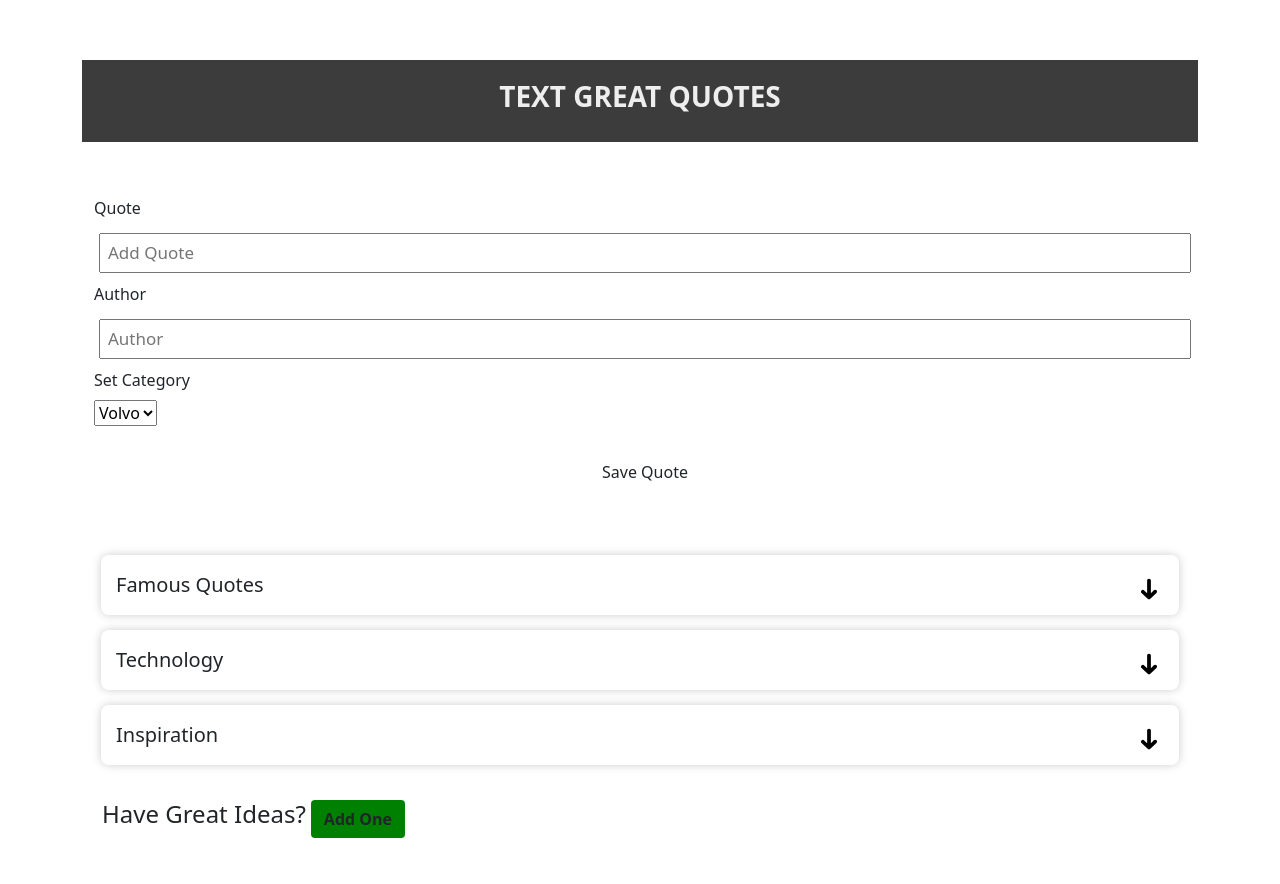
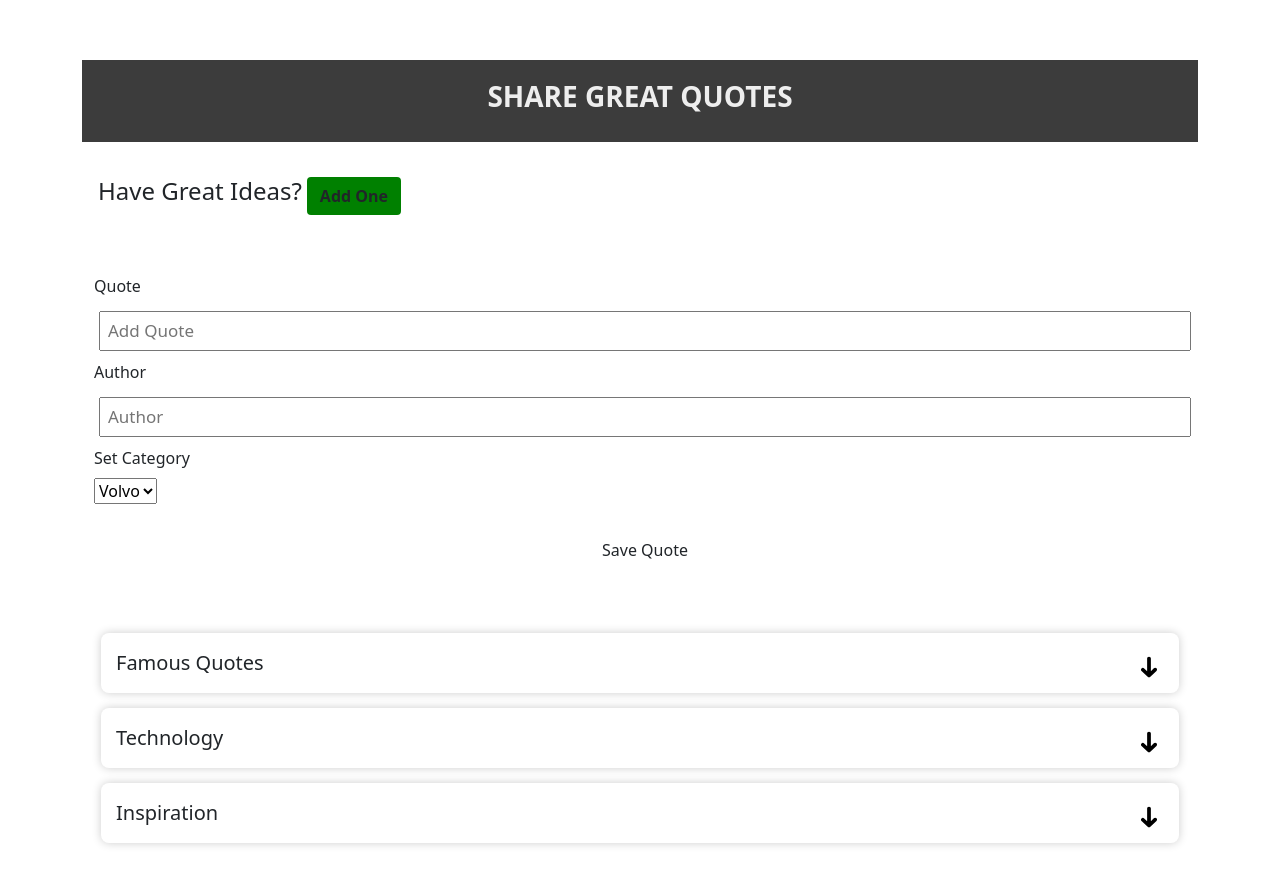
Before and after one commit to YehonatanGitHub/react-text-ideas, a React (Create React App) app: page / in a window 1280 px wide. Shown: the top 884 px of the page. Built offline with nearby package versions, Linux system fonts and the light colour scheme.

Commit message:
add quote - form

```diff
--- a/src/App.js
+++ b/src/App.js
@@ -1,7 +1,6 @@
 import Header from './components/Header'
 import Footer from './components/Footer'
 import Cards from './components/Cards'
-import addQuote from './components/AddQuote'
 import { useState } from 'react'
 import AddQuote from './components/AddQuote'
 
@@ -12,11 +11,13 @@ function App() {
       open: false,
       cards: [
         {
+          id: 1,
           content:
             '1Imagination is more important than knowledge. For while knowledge defines all we currently know and understand, imagination points to all we might yet discover and create.',
           author: 'Albert Einstein',
         },
         {
+          id: 2,
           content:
             '2Imagination is more important than knowledge. For while knowledge defines all we currently know and understand, imagination points to all we might yet discover and create.',
           author: 'Albert Einstein',
@@ -28,11 +29,13 @@ function App() {
       open: false,
       cards: [
         {
+          id: 3,
           content:
             '3Imagination is more important than knowledge. For while knowledge defines all we currently know and understand, imagination points to all we might yet discover and create.',
           author: 'Albert Einstein',
         },
         {
+          id: 4,
           content:
             '4Imagination is more important than knowledge. For while knowledge defines all we currently know and understand, imagination points to all we might yet discover and create.',
           author: 'Albert Einstein',
@@ -44,11 +47,13 @@ function App() {
       open: false,
       cards: [
         {
+          id: 5,
           content:
             '5Imagination is more important than knowledge. For while knowledge defines all we currently know and understand, imagination points to all we might yet discover and create.',
           author: 'Albert Einstein',
         },
         {
+          id: 6,
           content:
             '6Imagination is more important than knowledge. For while knowledge defines all we currently know and understand, imagination points to all we might yet discover and create.',
           author: 'Albert Einstein',
@@ -56,6 +61,12 @@ function App() {
       ],
     },
   ])
+
+  // Add Quote
+  const AddToQuote = (quote) => {
+    const id = Math.floor(Math.random() * 10000) + 1
+    const newQuote = { id, ...quote }
+  }
 
   const toggleCards = (index) => {
     setData(
@@ -72,13 +83,13 @@ function App() {
 
   return (
     <div className='container'>
-      <Header title='Text Great Quotes' />
-      <AddQuote />
+      <Header title='Share Great Quotes' />
+      <Footer title='Have Great Ideas?' />
+      <AddQuote onAdd={AddToQuote} />
       <div className='accordion'>
         {data.map((card, i) => (
           <Cards card={card} index={i} toggleCards={toggleCards} />
         ))}
-        <Footer title='Have Great Ideas?' />
       </div>
     </div>
   )
```
